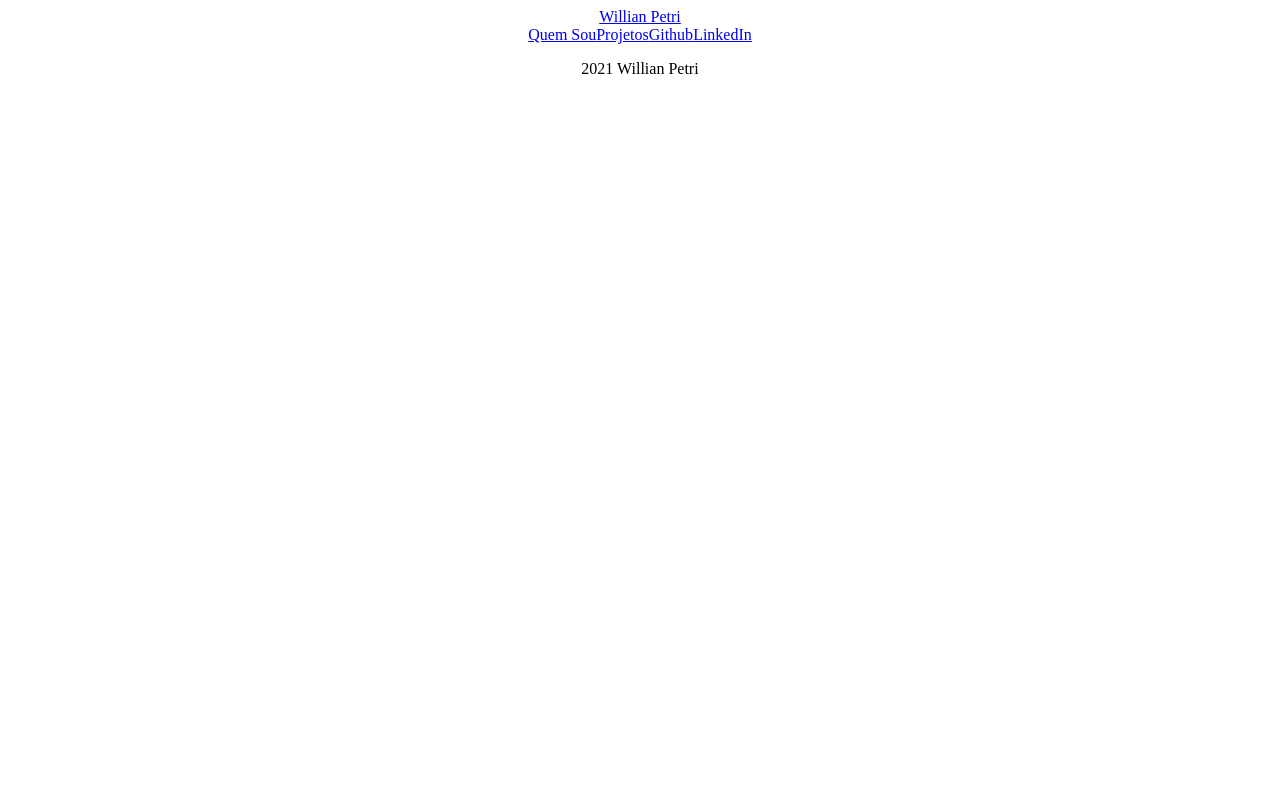
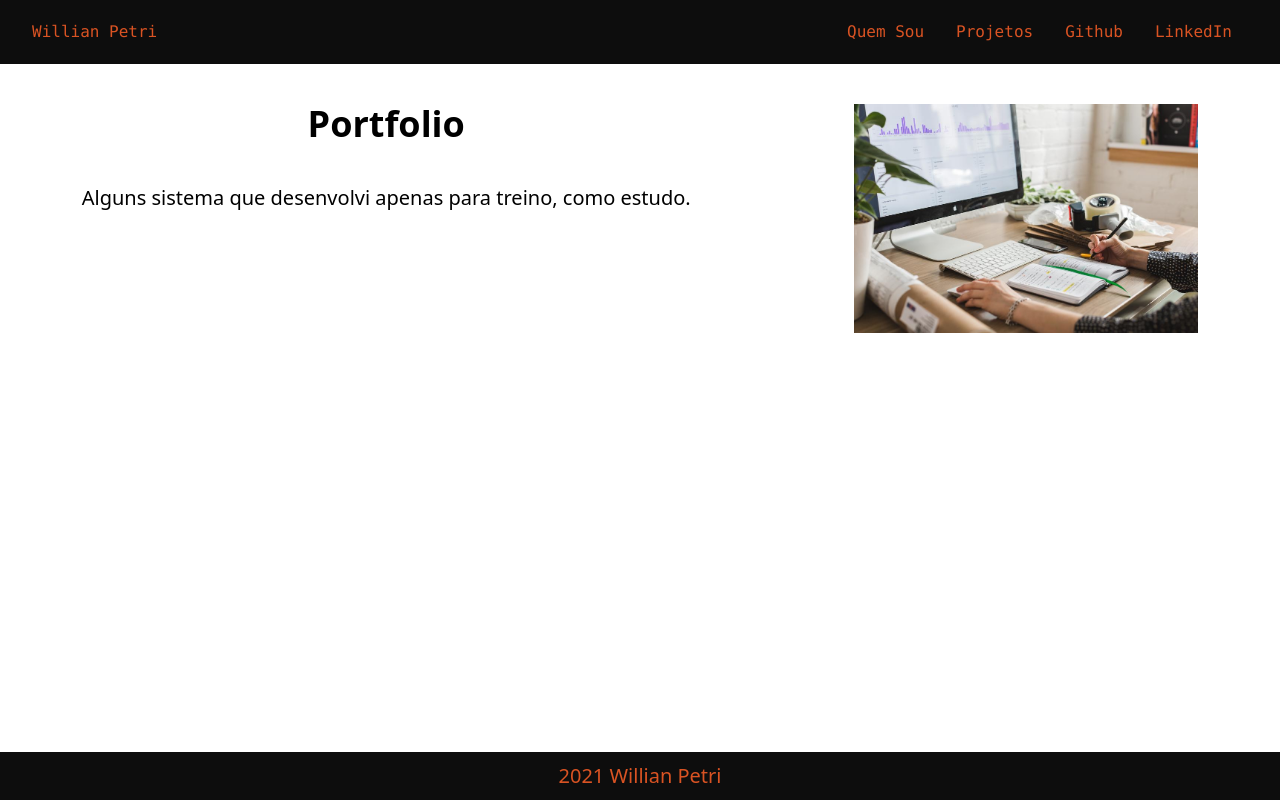
Before and after one commit to willianPetri/Portfolio, a React (Create React App) app: page / in a window 1280 px wide. Built offline with nearby package versions, Linux system fonts and the light colour scheme.

Commit message:
Updated footer and Hero

```diff
--- a/package.json
+++ b/package.json
@@ -3,6 +3,7 @@
   "version": "0.1.0",
   "private": true,
   "dependencies": {
+    "@craco/craco": "^6.4.0",
     "@testing-library/jest-dom": "^5.11.4",
     "@testing-library/react": "^11.1.0",
     "@testing-library/user-event": "^12.1.10",
--- a/src/components/Footer/index.js
+++ b/src/components/Footer/index.js
@@ -2,8 +2,9 @@ import React from 'react'
 
 const Footer = () => {
   return (
-    <div className="flex justify-center items-center h-16 bg-black text-white">
-      <p>2021 Willian Petri</p>
+    <div className="flex justify-center items-center h-12 w-full bg-primary text-secondary
+    fixed bottom-0">
+      <p className='text-xl'>2021 Willian Petri</p>
     </div>
   )
 }
--- a/src/components/Header/index.js
+++ b/src/components/Header/index.js
@@ -4,7 +4,7 @@ import { Link } from 'react-router-dom'
 const Header = () => {
   return (
     <nav
-    className="flex justify-between items-center h-16 bg-black text-white
+    className="flex justify-between items-center h-16 bg-primary text-secondary
     relative font-mono"
     role="navigation"
     >
--- a/src/components/Hero/index.js
+++ b/src/components/Hero/index.js
@@ -1,9 +1,16 @@
 import React from 'react'
+import port from '../../images/port.jpg'
 
 const Hero = () => {
   return (
-    <div>
-
+    <div className='flex align-center justify-around w-full h-full'>
+      <div className= 'm-5 p-5'>
+        <h1 className='font-bold text-4xl mb-10'>Portfolio</h1>
+        <p className='text-xl'>Alguns sistema que desenvolvi apenas para treino, como estudo.</p>
+      </div>
+      <div className='w-96 h-full p-5 m-5'>
+        <img src={port} alt="port" />
+      </div>
     </div>
   )
 }
--- a/tailwind.config.js
+++ b/tailwind.config.js
@@ -3,6 +3,13 @@ module.exports = {
   darkMode: false, // or 'media' or 'class'
   theme: {
     extend: {},
+    colors: {
+      goldenzin: '#F2CDAO',
+      golden: '#BF8F65',
+      primary: '#0D0D0D',
+      secondary: '#D95323',
+      blue: '#0388A6',
+    }
   },
   variants: {
     extend: {},
```
Also changed, not shown: src/images/port.jpg (added), 1 other file (tests, documents, lock files or other folders).
